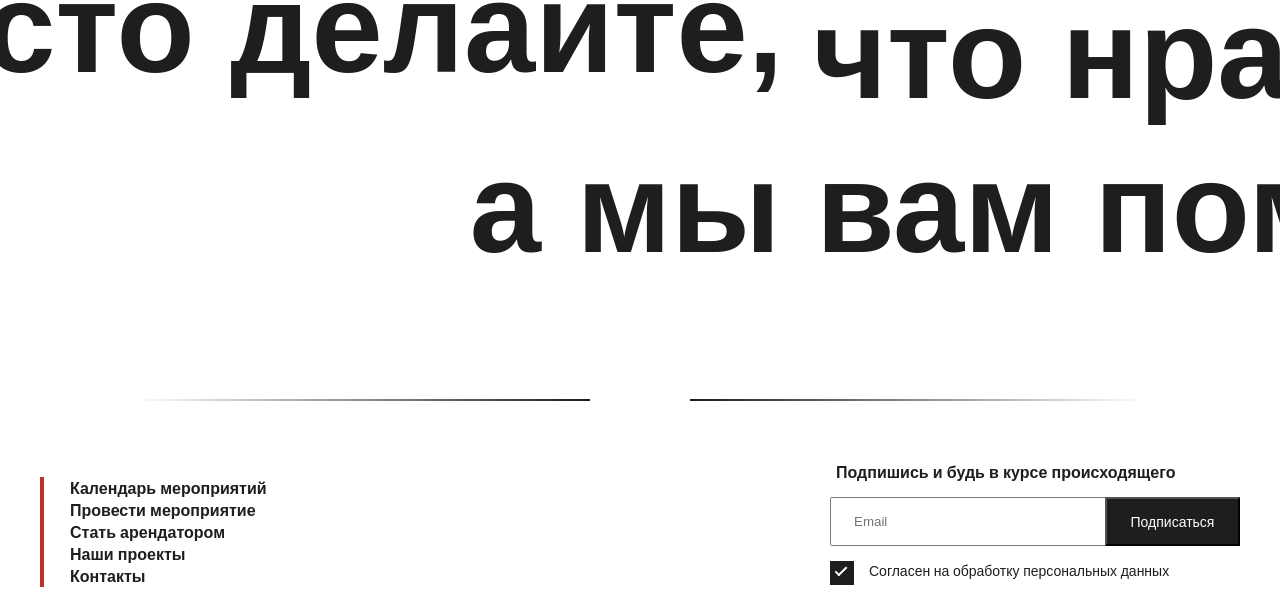
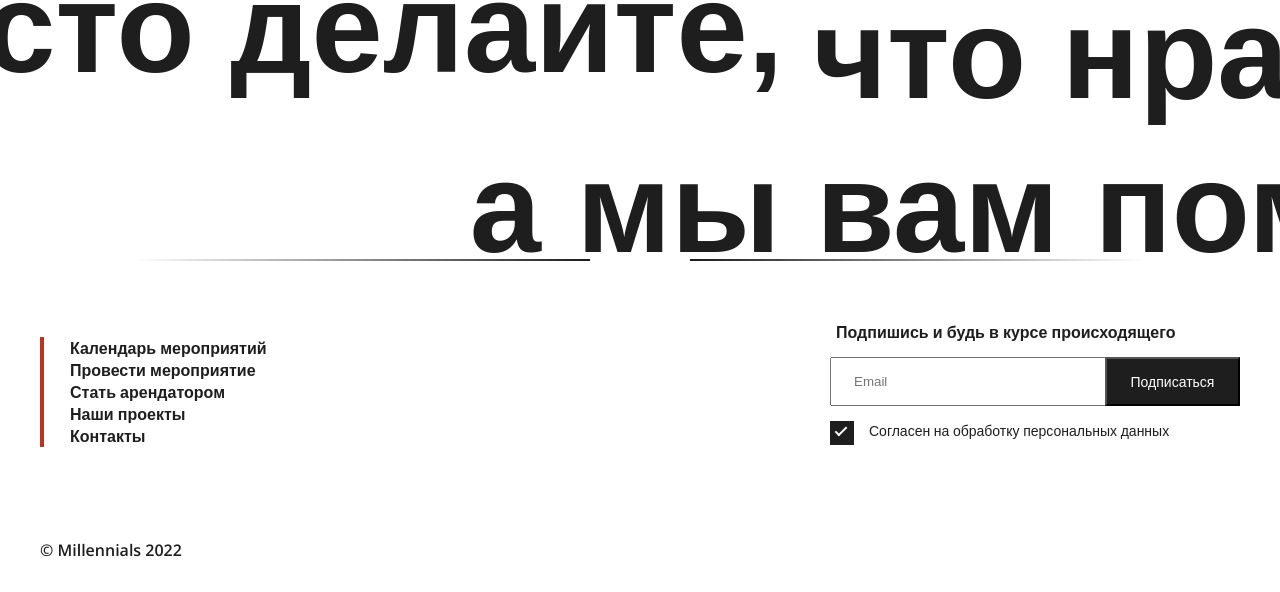
Before and after one commit to Anastasya-Frontend/educational-project, a website: page src/html/index.html in a window 1280 px wide. Shown: the part 6265-6857 px from the top of the page. Drawn offline with nearby package versions, Linux system fonts and the light colour scheme; a web font is replaced by a local one.

Commit message:
commit-7

```diff
--- a/src/styles/style.css
+++ b/src/styles/style.css
@@ -916,7 +916,7 @@ p.blog-card__description {
    display: inline-block;
    width: 100%;
 }
-.page-footer__line {
+/* .page-footer__line {
    display: flex;
    justify-content: space-between;
    margin-top: 140px;
@@ -934,7 +934,7 @@ p.blog-card__description {
    border-image: linear-gradient(to left, #dedede80 20%, #1f1e1e);
    width: 618px;
    border-image-slice: 1;
-}
+} */
 
 /* .page-footer__line {
    position: relative;
--- a/src/styles/style_events.css
+++ b/src/styles/style_events.css
@@ -25,7 +25,7 @@ body {
    flex: 1 0 auto;
    padding-top: 147px;
 }
-.page-header__container{
+.page-header__container {
    box-sizing: border-box;
    display: flex;
    align-items: center;
@@ -69,13 +69,14 @@ body {
 }
 .page-header__nav {
    display: flex;
-   align-items: baseline;
+   align-items: center;
    margin: 0 307px 0 237px;
    width: 457px;
    gap: 50px;
    font-family: "Open Sans", sans-serif;
    font-size: 18px;
    font-weight: 600;
+   white-space: nowrap;
 }
 .page-header__nav-link {
    margin: 0 25px;
@@ -542,15 +543,13 @@ body {
    padding-top: 107.16%;
 }
 /* футер */
-.page-footer {
-   flex: 0 0 auto;
-}
 .footer {
-   margin-top: 60px;
+   padding: 60px 0 75px;
 }
 .page-footer
 {
    display: flex;
+   flex: 0 0 auto;
    flex-direction: column;
    width: 100%;
    max-width: 1414px;
@@ -747,20 +746,19 @@ body {
 }
 .page-footer__line {
    display: flex;
-   justify-content: space-between;
-   margin-top: 140px;
 }
-.footer-line__left {
-   border: 2px solid;
-   border-radius: 5px;
-   border-image: linear-gradient(to right, #dedede80, #1f1e1e);
-   width: 618px;
-   border-image-slice: 1;
+.page-footer__line::before,
+.page-footer__line::after {
+   content: "";
+   flex-grow: 1;
+   width: 2px;
+   height: 2px;
 }
-.footer-line__right {
-   border: 2px solid;
-   border-radius: 5px;
-   border-image: linear-gradient(to left, #dedede80, #1f1e1e);
-   width: 618px;
-   border-image-slice: 1;
+.page-footer__line::before {
+   margin-right: 50px;
+   background: linear-gradient(to left, #1C1B1B 0%, rgba(255, 255, 255, 0) 82.86% );
 }
+.page-footer__line::after {
+   margin-left: 50px;
+   background: linear-gradient(to right, #1C1B1B 0%, rgba(255, 255, 255, 0) 82.86% );
+}
```
Also changed, not shown: src/html/events.html (+16 -19 lines).
